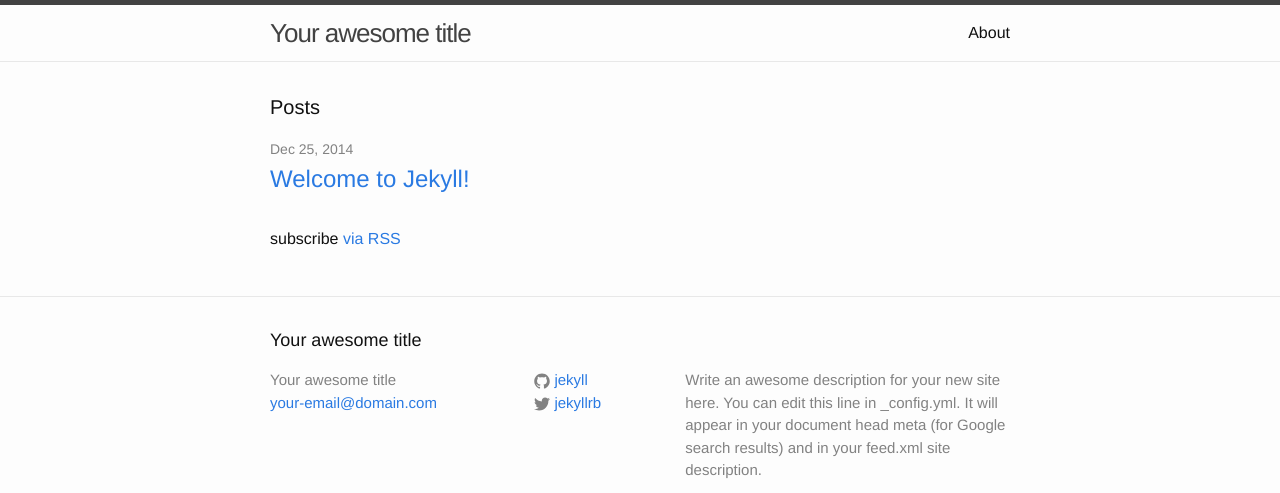
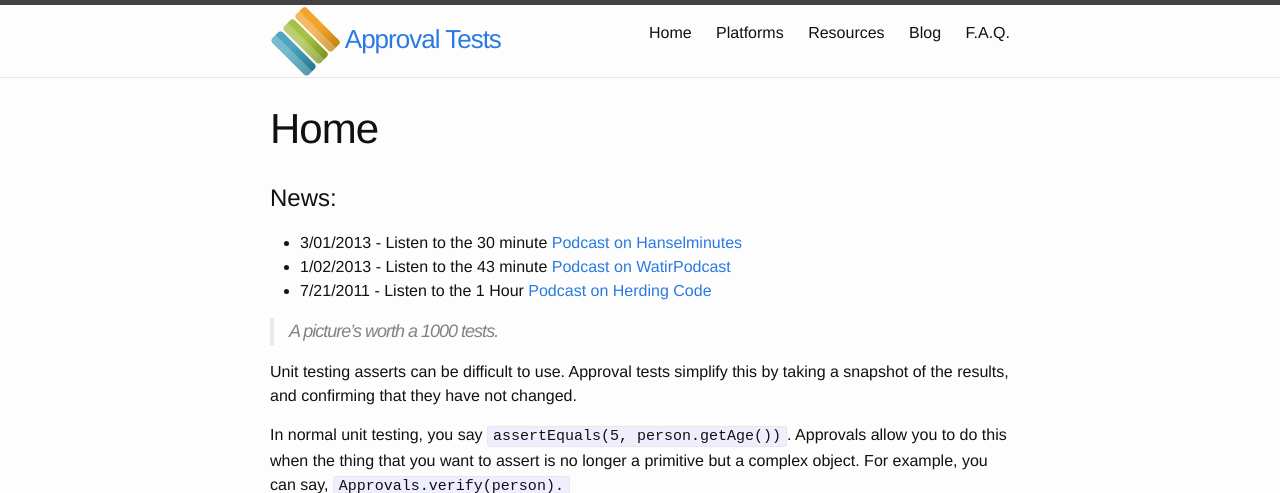
Before and after one commit to approvals/approvals.github.io, a Jekyll site: the page built from index.md, in a window 1280 px wide and 1400 px high. Shown: the top 493 px of the window. Built offline with Jekyll 4.4.1, drawn with Linux system fonts in a browser that asks for light colours; some of the changed text lies outside the part shown; grey boxes are pictures that could not be loaded.

Commit message:
first stab at the site...

```diff
--- /dev/null
+++ b/Gemfile
@@ -0,0 +1 @@
+gem 'github-pages'
--- a/_config.yml
+++ b/_config.yml
@@ -1,14 +1,14 @@
 # Site settings
-title: Your awesome title
-email: your-email@domain.com
+title: Approval Tests
+#email: your-email@domain.com
 description: > # this means to ignore newlines until "baseurl:"
-  Write an awesome description for your new site here. You can edit this
-  line in _config.yml. It will appear in your document head meta (for
-  Google search results) and in your feed.xml site description.
+  Approval Tests Library - Capturing Human Intelligence [available for Java, C#, VB.Net, PHP, Ruby, Node.JS and Python]
 baseurl: "" # the subpath of your site, e.g. /blog/
-url: "http://yourdomain.com" # the base hostname & protocol for your site
-twitter_username: jekyllrb
-github_username:  jekyll
+url: "http://approvals.github.io" # the base hostname & protocol for your site
+github_username:  approvals
 
 # Build settings
 markdown: kramdown
+
+gems:
+  - jemoji
--- a/_includes/footer.html
+++ b/_includes/footer.html
@@ -1,14 +1,14 @@
 <footer class="site-footer">
 
   <div class="wrapper">
-
-    <h2 class="footer-heading">{{ site.title }}</h2>
 
     <div class="footer-col-wrapper">
       <div class="footer-col  footer-col-1">
         <ul class="contact-list">
           <li>{{ site.title }}</li>
+          {% if site.email %}
           <li><a href="mailto:{{ site.email }}">{{ site.email }}</a></li>
+          {% endif %}
         </ul>
       </div>
 
@@ -17,12 +17,11 @@
           {% if site.github_username %}
           <li>
             <a href="https://github.com/{{ site.github_username }}">
-              <span class="icon  icon--github">
+              <span class="icon icon--github">
                 <svg viewBox="0 0 16 16">
                   <path fill="#828282" d="M7.999,0.431c-4.285,0-7.76,3.474-7.76,7.761 c0,3.428,2.223,6.337,5.307,7.363c0.388,0.071,0.53-0.168,0.53-0.374c0-0.184-0.007-0.672-0.01-1.32 c-2.159,0.469-2.614-1.04-2.614-1.04c-0.353-0.896-0.862-1.135-0.862-1.135c-0.705-0.481,0.053-0.472,0.053-0.472 c0.779,0.055,1.189,0.8,1.189,0.8c0.692,1.186,1.816,0.843,2.258,0.645c0.071-0.502,0.271-0.843,0.493-1.037 C4.86,11.425,3.049,10.76,3.049,7.786c0-0.847,0.302-1.54,0.799-2.082C3.768,5.507,3.501,4.718,3.924,3.65 c0,0,0.652-0.209,2.134,0.796C6.677,4.273,7.34,4.187,8,4.184c0.659,0.003,1.323,0.089,1.943,0.261 c1.482-1.004,2.132-0.796,2.132-0.796c0.423,1.068,0.157,1.857,0.077,2.054c0.497,0.542,0.798,1.235,0.798,2.082 c0,2.981-1.814,3.637-3.543,3.829c0.279,0.24,0.527,0.713,0.527,1.437c0,1.037-0.01,1.874-0.01,2.129 c0,0.208,0.14,0.449,0.534,0.373c3.081-1.028,5.302-3.935,5.302-7.362C15.76,3.906,12.285,0.431,7.999,0.431z"/>
                 </svg>
               </span>
-
               <span class="username">{{ site.github_username }}</span>
             </a>
           </li>
--- a/_includes/header.html
+++ b/_includes/header.html
@@ -2,7 +2,10 @@
 
   <div class="wrapper">
 
-    <a class="site-title" href="{{ site.baseurl }}/">{{ site.title }}</a>
+    <div class="site-title">
+      <a class="" href="{{ site.baseurl }}/"><img src="/images/logo.png" alt="Approval Tests Logo" /></a>
+      <a class="" href="{{ site.baseurl }}/">{{ site.title }}</a>
+    </div>
 
     <nav class="site-nav">
       <a href="#" class="menu-icon">
@@ -14,11 +17,11 @@
       </a>
 
       <div class="trigger">
-        {% for page in site.pages %}
-          {% if page.title %}
-          <a class="page-link" href="{{ page.url | prepend: site.baseurl }}">{{ page.title }}</a>
-          {% endif %}
-        {% endfor %}
+        <a class="page-link" href="/">Home</a>
+        <a class="page-link" href="/platforms">Platforms</a>
+        <a class="page-link" href="/resources">Resources</a>
+        <a class="page-link" href="http://blog.approvaltests.com">Blog</a>
+        <a class="page-link" href="/faq">F.A.Q.</a>
       </div>
     </nav>
 
--- a/index.html
+++ /dev/null
@@ -1,23 +0,0 @@
----
-layout: default
----
-
-<div class="home">
-
-  <h1 class="page-heading">Posts</h1>
-
-  <ul class="post-list">
-    {% for post in site.posts %}
-      <li>
-        <span class="post-meta">{{ post.date | date: "%b %-d, %Y" }}</span>
-
-        <h2>
-          <a class="post-link" href="{{ post.url | prepend: site.baseurl }}">{{ post.title }}</a>
-        </h2>
-      </li>
-    {% endfor %}
-  </ul>
-
-  <p class="rss-subscribe">subscribe <a href="{{ "/feed.xml" | prepend: site.baseurl }}">via RSS</a></p>
-
-</div>
--- /dev/null
+++ b/index.md
@@ -0,0 +1,26 @@
+---
+layout: page
+title: Home
+---
+
+# News:
+* 3/01/2013 - Listen to the 30 minute [Podcast on Hanselminutes](http://www.hanselminutes.com/360/approval-tests-with-llewellyn-falco)
+* 1/02/2013 - Listen to the 43 minute [Podcast on WatirPodcast](http://watirpodcast.com/podcast-53/)
+* 7/21/2011 - Listen to the 1 Hour [Podcast on Herding Code](http://www.developerfusion.com/media/122649/herding-code-117-llewellyn-falcon-on-approval-tests/)
+
+> A picture's worth a 1000 tests.
+
+Unit testing asserts can be difficult to use. Approval tests simplify this by taking a snapshot of the results, and confirming that they have not changed.
+
+In normal unit testing, you say `assertEquals(5, person.getAge())`. Approvals allow you to do this when the thing that you want to assert is no longer a primitive but a complex object. For example, you can say, `Approvals.verify(person).`
+
+|   |   |  |
+| :------------: |:---------------: | :-----: |
+| **Step 1:** Create your scenario | **Step 2:** Write that scenario in English | **Step 3:** Translate english to Code |
+| ![](https://lh3.googleusercontent.com/-YnReahw8t10/Tc4fT4pBO3I/AAAAAAAAAdw/wmuV2aYHVDE/s288/approval_test_01_whiteboard.png)       | ![](https://lh6.googleusercontent.com/-qbpq8-H7iSk/Tc4glvulw-I/AAAAAAAAAd0/HCQ_bcY6j60/s288/approval_test_02_english.png)  | ![](https://lh3.googleusercontent.com/-_2Z0GU6rOS4/T6Wo2qEbGNI/AAAAAAAAAkQ/VT5yRZBKPgQ/s800/approval_test_03_translate.png) |
+| **Step 4:** Create Code so it works | **Step 5:** Run your test for feedback while you code | **Step 6:** Approve result so it continues to work |
+| ![](https://lh3.googleusercontent.com/-udxQHJw1s-s/Tc4h7siq1NI/AAAAAAAAAd8/BEq9SJ1n_uA/s288/approval_test_04_create.png) | ![](https://lh6.googleusercontent.com/-jI-IyC21_Wo/Tc4kejbp-VI/AAAAAAAAAeE/FsponLUTN4I/s288/approval_test_05_feedback.png)  | ![](https://lh3.googleusercontent.com/-3zr61ngUV_0/Tc4jjVgHpNI/AAAAAAAAAeA/jSBv-YTSMXk/s288/approval_test_05_approve.png) |
+| **Step 7:** Change the requirement | **Step 8:** See the new solution | **Step 9:** Re-approve so it continues to work |
+| ![](https://lh6.googleusercontent.com/-G5qp01Qz1T4/Tc4lfNhDjgI/AAAAAAAAAeI/pfVI12_JR90/s288/approval_test_07_change.png) | ![](https://lh4.googleusercontent.com/_s2oZS5jFv1g/Tc4mwITB3MI/AAAAAAAAAeM/3aEgyuLosso/s400/approval_test_08_granularity.png)  | ![](https://lh4.googleusercontent.com/-C9aGPYRCxSo/Tc4nuX-kJ2I/AAAAAAAAAeQ/V-SJ9AEWvMs/s288/approval_test_09_reapprove.png) |
+
+For more information checkout the [Resources](resources) page...
```
Also changed, not shown: _posts/2014-12-25-welcome-to-jekyll.markdown (deleted, +0 -25 lines), about.md (deleted, +0 -11 lines), faq/index.md (added, +60 -0 lines), feed.xml (deleted, +0 -30 lines), platforms/index.md (added, +17 -0 lines), resources/index.md (added, +23 -0 lines), Gemfile.lock (added), images/body-bg.png (added), images/highlight-bg.jpg (added), images/hr.png (added), images/logo.png (added), images/octocat-icon.png (added), images/tar-gz-icon.png (added), images/zip-icon.png (added).
